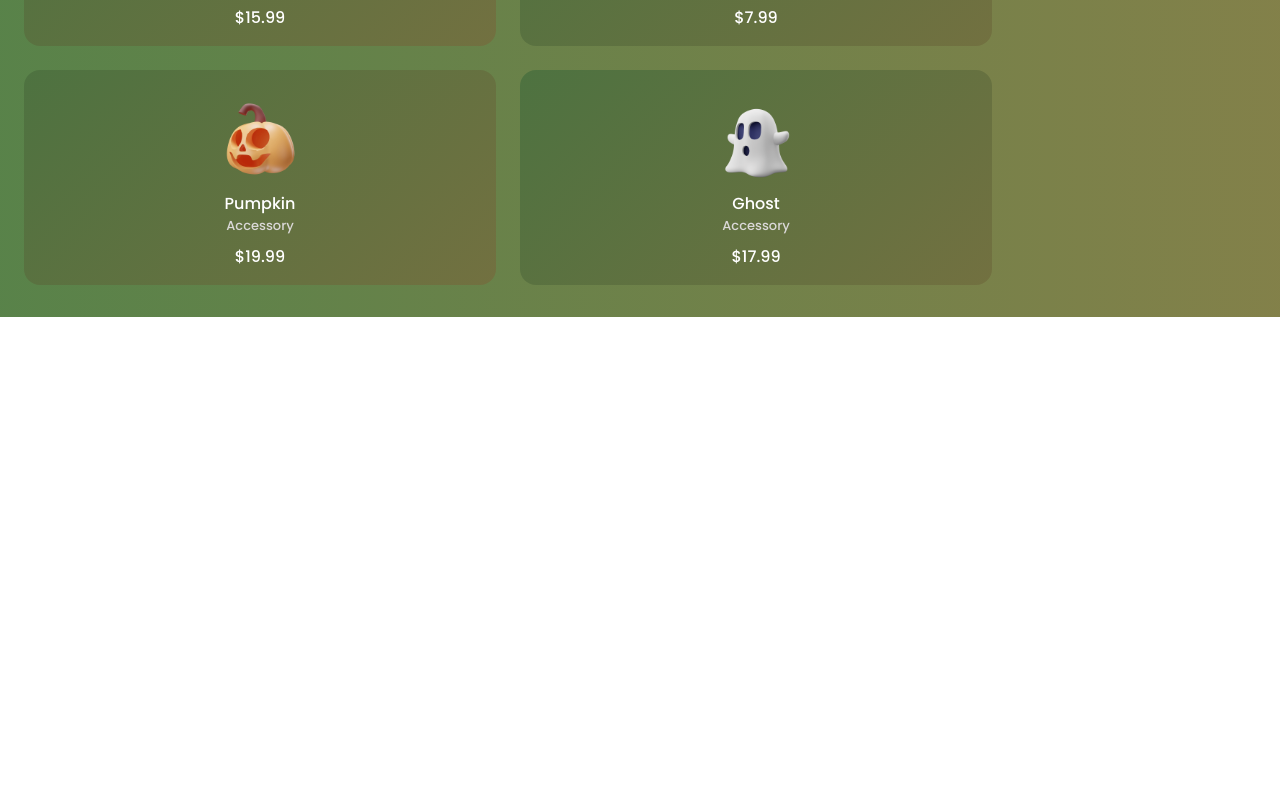
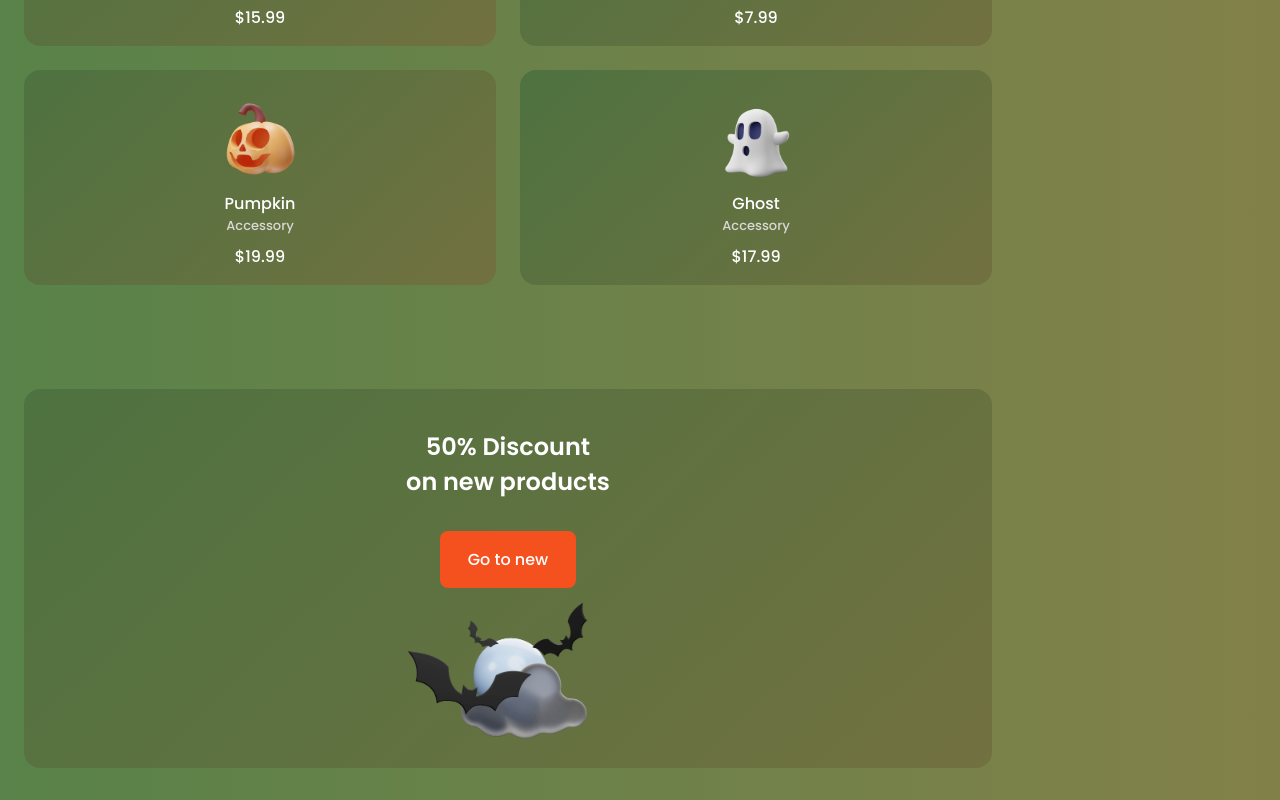
Before and after one commit to kibo13/responsive-halloween-website, a Vue app: page / in a window 1280 px wide. Shown: the part 1822-2622 px from the top of the page. Before the commit the page ends 2139 px from the top, so only its background shows below. Built offline with nearby package versions, Linux system fonts and the light colour scheme; some icons are missing.

Commit message:
feat: add discount block

```diff
--- a/src/App.vue
+++ b/src/App.vue
@@ -8,6 +8,7 @@
             <Category />
             <About />
             <Trick />
+            <Discount />
         </main>
     </div>
 </template>
@@ -18,6 +19,7 @@ import Navbar from '@/components/Navbar'
 import Category from '@/blocks/Category'
 import About from '@/blocks/About'
 import Trick from '@/blocks/Trick'
+import Discount from '@/blocks/Discount'
 
 export default {
     name: 'App',
@@ -27,6 +29,7 @@ export default {
         Category,
         About,
         Trick,
+        Discount,
     },
 
     data() {
--- /dev/null
+++ b/src/assets/styles/blocks/_discount.sass
@@ -0,0 +1,20 @@
+.discount
+
+    &__container
+        padding: 2.5rem 0 1.5rem
+        row-gap: .75rem
+        background: var(--container-color)
+        border-radius: 1rem
+
+    &__data
+        text-align: center
+
+    &__title
+        margin-bottom: var(--mb-2)
+        display: flex
+        flex-direction: column
+        font-size: var(--h2-font-size)
+
+    &__img
+        width: 200px
+        justify-self: center
--- a/src/assets/styles/main.sass
+++ b/src/assets/styles/main.sass
@@ -13,3 +13,4 @@
 @import '@/assets/styles/blocks/category'
 @import '@/assets/styles/blocks/about'
 @import '@/assets/styles/blocks/trick'
+@import '@/assets/styles/blocks/discount'
--- /dev/null
+++ b/src/blocks/Discount.vue
@@ -0,0 +1,24 @@
+<template>
+    <section class="section discount" id="discount">
+        <div class="discount__container container grid">
+            <div class="discount__data">
+                <h2 class="discount__title">50% Discount <span>on new products</span></h2>
+                <a href="#" class="button">Go to new</a>
+            </div>
+
+            <img :src="img" alt="" class="discount__img" />
+        </div>
+    </section>
+</template>
+
+<script>
+export default {
+    name: 'Discount',
+
+    data() {
+        return {
+            img: require('@/assets/images/discount-img.png'),
+        }
+    },
+}
+</script>
```
